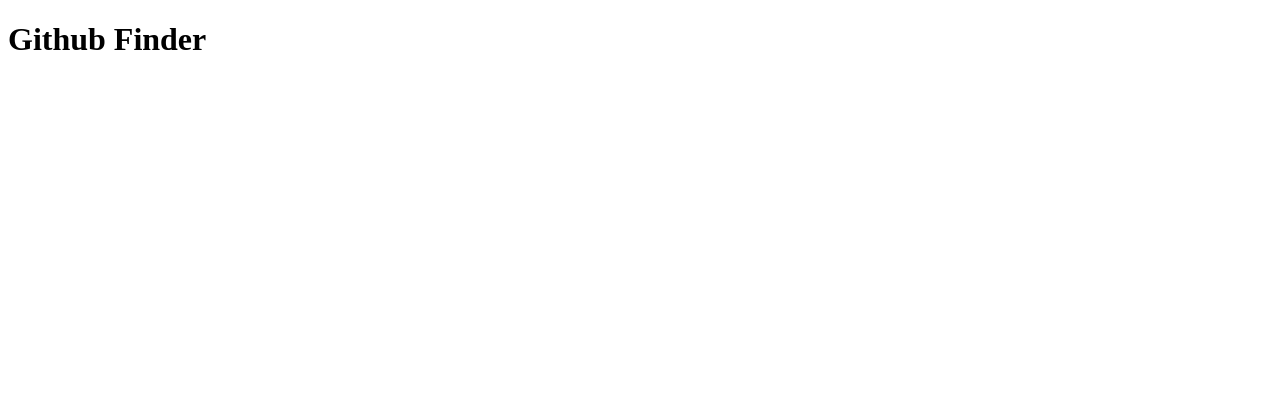
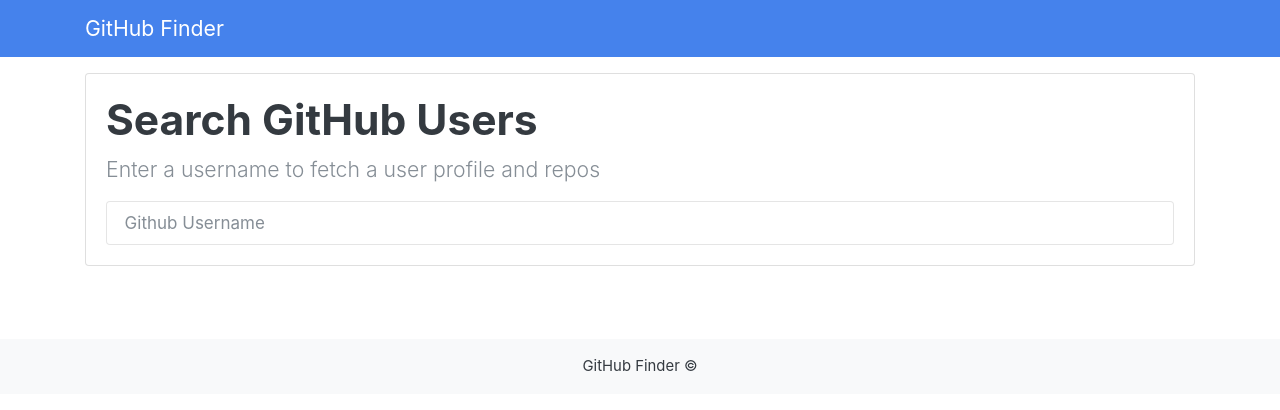
Before and after one commit to mikec-git/Github-Finder, a plain HTML site: page index.html in a window 1280 px wide. Drawn offline with nearby package versions, Linux system fonts and the light colour scheme.

Commit message:
Added basic markup using bootswatch litera template and bootstrap

```diff
--- a/index.html
+++ b/index.html
@@ -4,11 +4,33 @@
     <meta charset="UTF-8">
     <meta name="viewport" content="width=device-width, initial-scale=1.0">
     <meta http-equiv="X-UA-Compatible" content="ie=edge">
-    <title>Github Finder</title>
+    <link rel="stylesheet" href="https://bootswatch.com/4/litera/bootstrap.min.css">
+    <title>GitHub Finder</title>
 </head>
 <body>
-    <h1>Github Finder</h1>
+    <nav class="navbar navbar-dark bg-primary mb-3">
+        <div class="container">
+            <a href="#" class="navbar-brand">GitHub Finder</a>
+        </div>
+    </nav>
 
+    <div class="container searchContainer">
+        <div class="search card card-body">
+            <h1>Search GitHub Users</h1>
+            <p class="lead">Enter a username to fetch a user profile and repos</p>
+            <input type="text" id="searchUser" class="form-control" placeholder="Github Username">
+        </div>
+        <br>
+        <div id="profile"></div>
+    </div>
+
+    <footer class="mt-5 p-3 text-center bg-light">
+        GitHub Finder &copy;
+    </footer>
+
+    <script src="https://code.jquery.com/jquery-3.3.1.slim.min.js" integrity="sha384-q8i/X+965DzO0rT7abK41JStQIAqVgRVzpbzo5smXKp4YfRvH+8abtTE1Pi6jizo" crossorigin="anonymous"></script>
+<script src="https://cdnjs.cloudflare.com/ajax/libs/popper.js/1.14.3/umd/popper.min.js" integrity="sha384-ZMP7rVo3mIykV+2+9J3UJ46jBk0WLaUAdn689aCwoqbBJiSnjAK/l8WvCWPIPm49" crossorigin="anonymous"></script>
+<script src="https://stackpath.bootstrapcdn.com/bootstrap/4.1.3/js/bootstrap.min.js" integrity="sha384-ChfqqxuZUCnJSK3+MXmPNIyE6ZbWh2IMqE241rYiqJxyMiZ6OW/JmZQ5stwEULTy" crossorigin="anonymous"></script>
     <script src="github.js"></script>
     <script src="ui.js"></script>
     <script src="app.js"></script>
```
